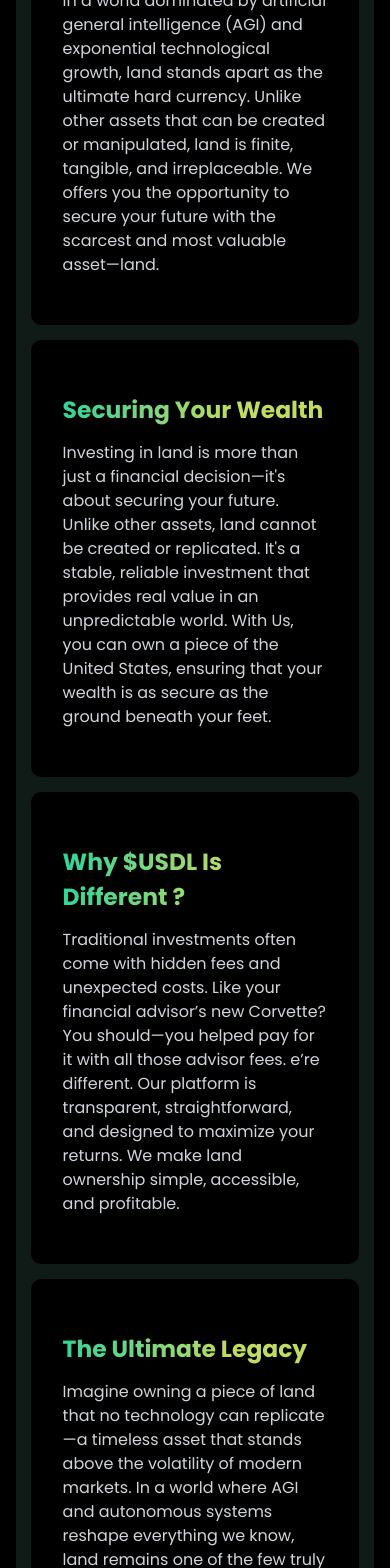
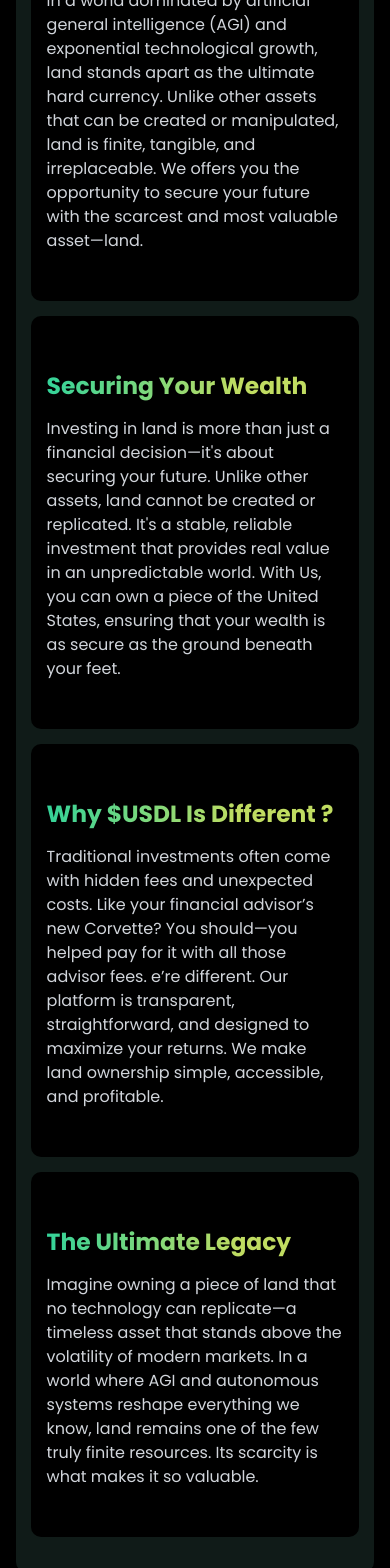
Before and after one commit to iCoderBilal/Grounded-to, a React (Vite) app in the folder EarthCEO/: page /aboutpage in a window 390 px wide. Shown: the part 432-2000 px from the top of the page. Built offline with nearby package versions, Linux system fonts and the light colour scheme.

Commit message:
About Page Changing

```diff
--- a/EarthCEO/src/pages/aboutpage/Components/AboutMain.jsx
+++ b/EarthCEO/src/pages/aboutpage/Components/AboutMain.jsx
@@ -17,7 +17,7 @@
         </h2>
 
         <div className="about-card-main md:py-[70px] py-[20px] flex flex-col gap-[15px]">
-          <div className="about-card md:w-[35vw] w-[100%] bg-black px-8 py-12 rounded-[10px]">
+          <div className="about-card md:w-[35vw] w-[100%] bg-black md:px-8 px-4 py-12 rounded-[10px]">
             <div className="card-img p-[12px] bg-black rounded-[50%] w-[fit-content]">
               {/* <img src={cardImg} className="w-[60px]" /> */}
             </div>
@@ -36,7 +36,7 @@
 
           {/* ________________________________________ */}
 
-          <div className="about-card md:w-[35vw] w-[100%] bg-black px-8 py-12 rounded-[10px] self-end md:mt-[-120px]">
+          <div className="about-card md:w-[35vw] w-[100%] bg-black md:px-8 px-4 py-12 rounded-[10px] self-end md:mt-[-120px]">
             <div className="card-img p-[12px] bg-black rounded-[50%] w-[fit-content]">
               {/* <img src={cardImg} className="w-[60px]" /> */}
             </div>
@@ -55,7 +55,7 @@
 
           {/* ____________________________________ */}
 
-          <div className="about-card md:w-[35vw] w-[100%] bg-black px-8 py-12 rounded-[10px] md:mt-[-120px]">
+          <div className="about-card md:w-[35vw] w-[100%] bg-black md:px-8 px-4 py-12 rounded-[10px] md:mt-[-120px]">
             <div className="card-img p-[12px] bg-black rounded-[50%] w-[fit-content]">
               {/* <img src={cardImg} className="w-[60px]" /> */}
             </div>
@@ -74,7 +74,7 @@
 
           {/* ____________________________________ */}
 
-          <div className="about-card md:w-[35vw] w-[100%] bg-black px-8 py-12 rounded-[10px] self-end md:mt-[-120px]">
+          <div className="about-card md:w-[35vw] w-[100%] bg-black md:px-8 px-4 py-12 rounded-[10px] self-end md:mt-[-120px]">
             <div className="card-img p-[12px] bg-black rounded-[50%] w-[fit-content]">
               {/* <img src={cardImg} className="w-[60px]" /> */}
             </div>
```
